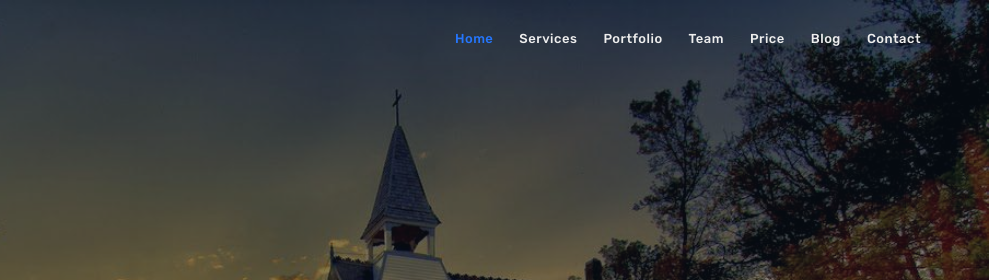
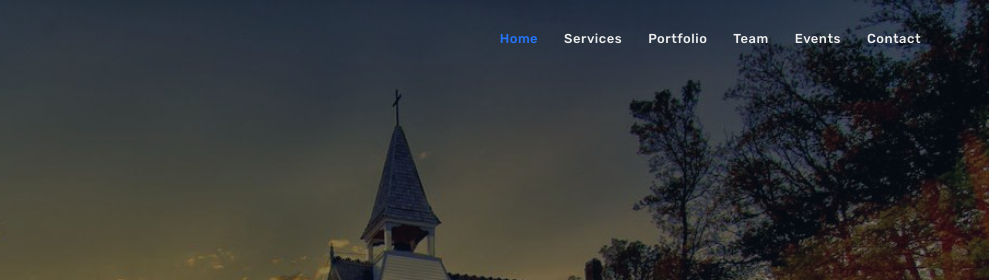
Before and after one commit to okotjoshua/church, a plain HTML site: page index.html in a window 1280 px wide. Shown: the top 280 px of the page, 291-1280 px from the left. Drawn offline with Linux system fonts and the light colour scheme.

Commit message:
Update index.html

```diff
--- a/index.html
+++ b/index.html
@@ -76,10 +76,7 @@
                     <a class="nav-link" href="#" data-scroll-nav="3">Team</a>
                   </li>
 			      <li class="nav-item">
-			        <a class="nav-link" href="#" data-scroll-nav="4">Price</a>
-			      </li>
-			      <li class="nav-item">
-			        <a class="nav-link" href="#" data-scroll-nav="5">Blog</a>
+			        <a class="nav-link" href="#" data-scroll-nav="5">Events</a>
 			      </li>
 			      <li class="nav-item">
 			        <a class="nav-link" href="#" data-scroll-nav="6">Contact</a>
```
